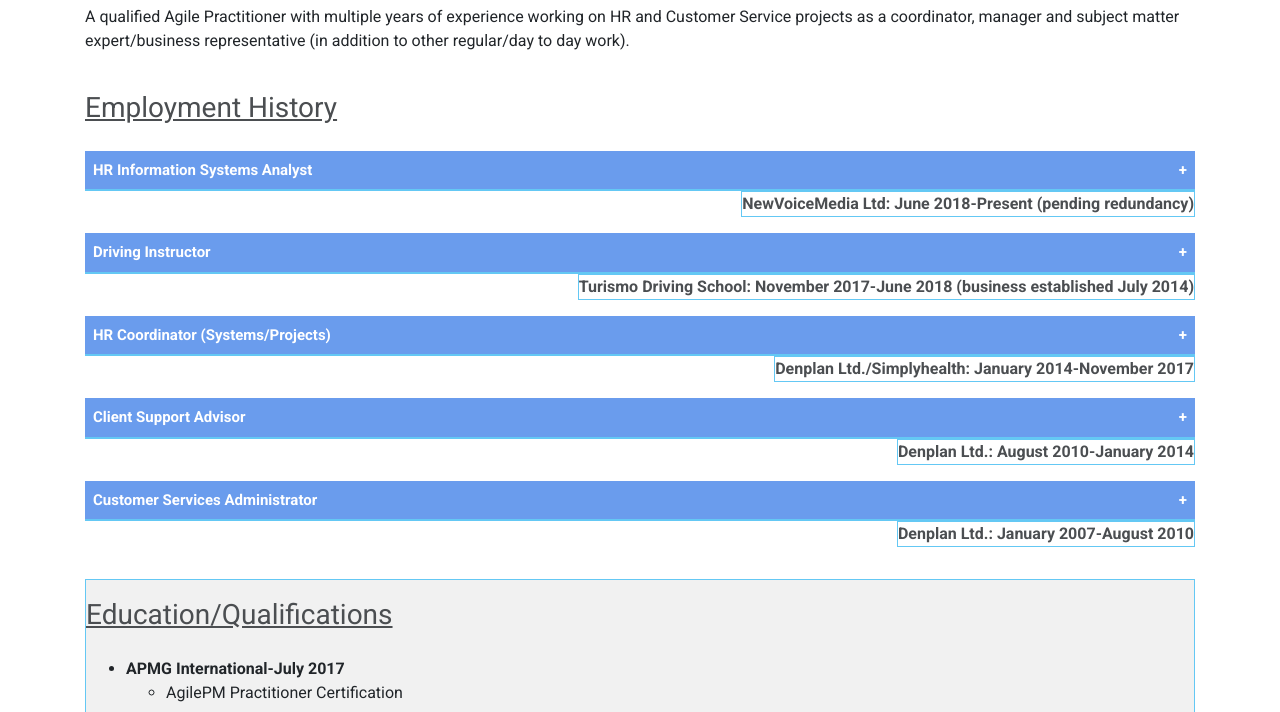
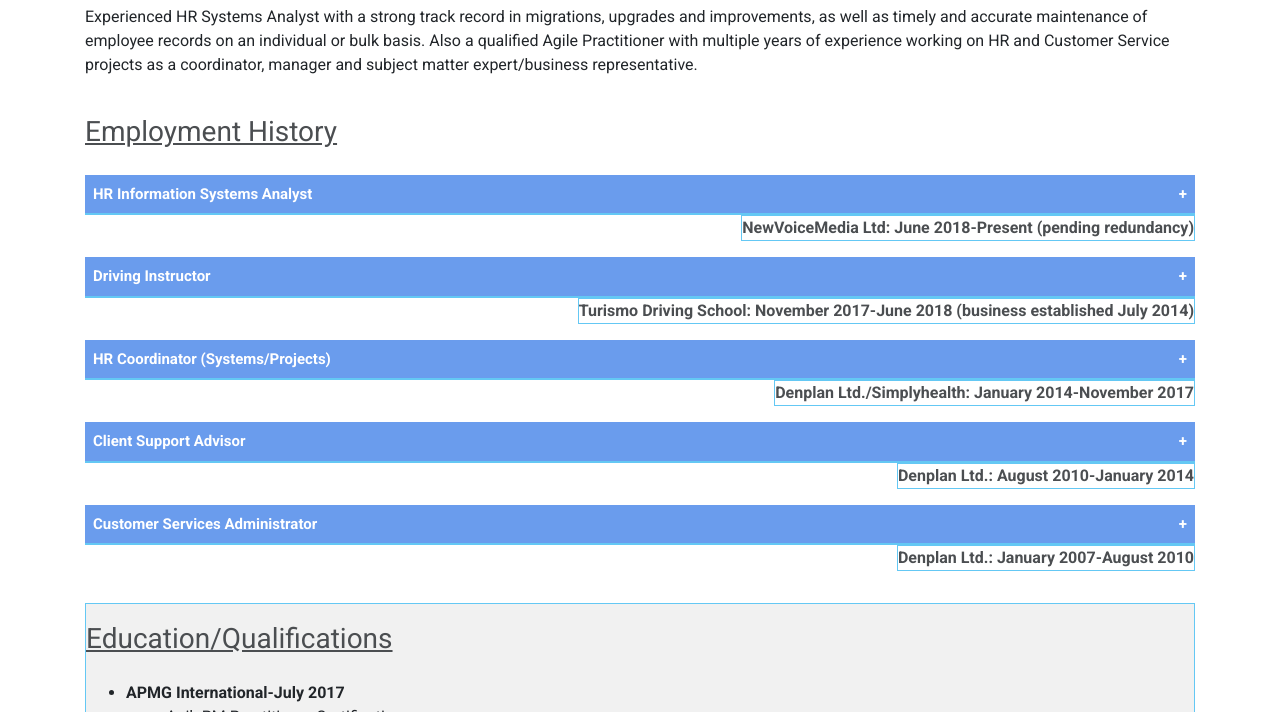
Before and after one commit to gcuthbert1984/gcuthbert1984-github.io, a plain HTML site: page index.html in a window 1280 px wide. Shown: the part 87-799 px from the top of the page. Drawn offline with nearby package versions, Linux system fonts and the light colour scheme.

Commit message:
Update index.html

```diff
--- a/index.html
+++ b/index.html
@@ -84,7 +84,7 @@ color: #4b4e51;
 <h1 class="heads">Gary Cuthbert</h1>
 
 <div class="bio">
-<p>A qualified Agile Practitioner with multiple years of experience working on HR and Customer Service projects as a coordinator, manager and subject matter expert/business representative (in addition to other regular/day to day work).</p>
+<p>Experienced HR Systems Analyst with a strong track record in migrations, upgrades and improvements, as well as timely and accurate maintenance of employee records on an individual or bulk basis. Also a qualified Agile Practitioner with multiple years of experience working on HR and Customer Service projects as a coordinator, manager and subject matter expert/business representative.</p>
 </div>
 
 <h3 class="heads">Employment History</h3>
@@ -94,6 +94,7 @@ color: #4b4e51;
     <Ul>
       <li>HR system (PeopleHR) improvement projects, encompassing system changes, process documentation, process revisions and staff training.</li>
 	  <li>Planning and implementation of a large scale systems migration project aimed at unifying NewVoiceMedia HR information with the wider Vonage corporation following acquisition. This includes the full HR system, recruitment and benefits platforms.</li>
+	    <li>Maintenance of HR and Recruitment systems including changes to employee records, bulk processing of structural amendments and technical support for global employee base.</li>
 	  <li>Management of Recruitment project aimed at delivering cost savings across sites in Europe and the US, including planning, weekly progress reporting and development of optimisations. This subsequently evolved into the launch of an entirely new global recruitment system, for which I planned and implemented all activities within the NewVoiceMedia business unit.</li>
       <li>Job Architecture and Organisational Design unification project-integration of NewVoiceMedia employee cohort into larger Vonage corporate structure.</li>
 	  <li>Creation of bespoke dashboards and reporting tools (primarily using Excel) for companywide analysis of all People and Recruitment data.</li>
@@ -117,6 +118,8 @@ color: #4b4e51;
 <div class="content">
     <Ul>
       <li>Coordination of a major HR system (Resourcelink) and reward platform migration project, including creation and maintenance of employee data and background information/rules, and working with external systems suppliers to ensure delivered product was fit for purpose.</li>
+	<li>Statistical analysis of employee data and creation of MI dashboards.</li>
+      <li>HR system maintenance (Empower), including basic code amendments, testing and change documentation.</li>
       <li>HR team liaison and coordinator for the company-wide GDPR project.</li>
       <li>Management of annual bonus and salary review projects-including creation of data and liaison with managers across the business unit. Analysis of affordability against budgets, reporting findings and recommendations to Directors of Finance, HR and Managing Director.</li>
       <li>Management of the pensions automatic enrolment project, including: organising company-wide briefing meetings, progress tracking in relation to agreed milestones (in conjunction with HMRC, the pension provider and company payroll teams), creation of data for payroll and pension provider. </li>
@@ -124,8 +127,6 @@ color: #4b4e51;
       <li>Coordination and management of Company Briefings, working with Directors and external suppliers to ensure the smooth running of quarterly business meetings for the entire company. Responsible for running the event on the day.</li>
       <li>Planning and managing Community Action Days and volunteering opportunities for the Winchester office, working across the group to ensure health & safety requirements are assessed and met, and working with external providers and beneficiaries. Post-event measurement of success against LBG benchmarking criteria.</li>
       <li>Working on other projects as a representative of the business unit within the wider group context, and coordination of the local HR 17-18 plan.</li>
-      <li>Statistical analysis of employee data and creation of MI dashboards.</li>
-      <li>HR system maintenance (Empower), including basic code amendments, testing and change documentation.</li>
       <li>Creation and ongoing maintenance of content for the HR intranet site using Sharepoint.</li>
       <li>HR administration work including payroll liaison, recruitment and training.</li>
     </Ul>
```
